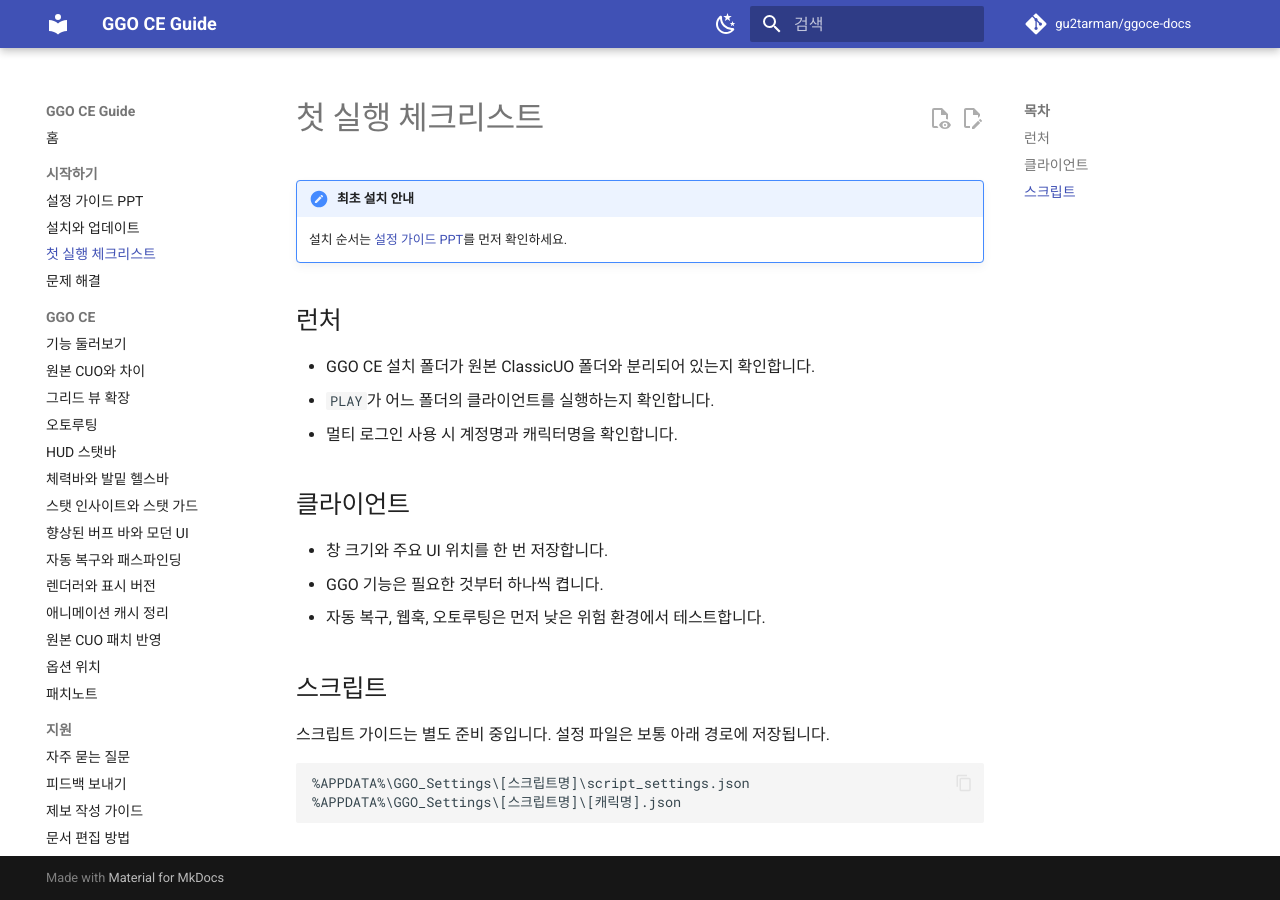
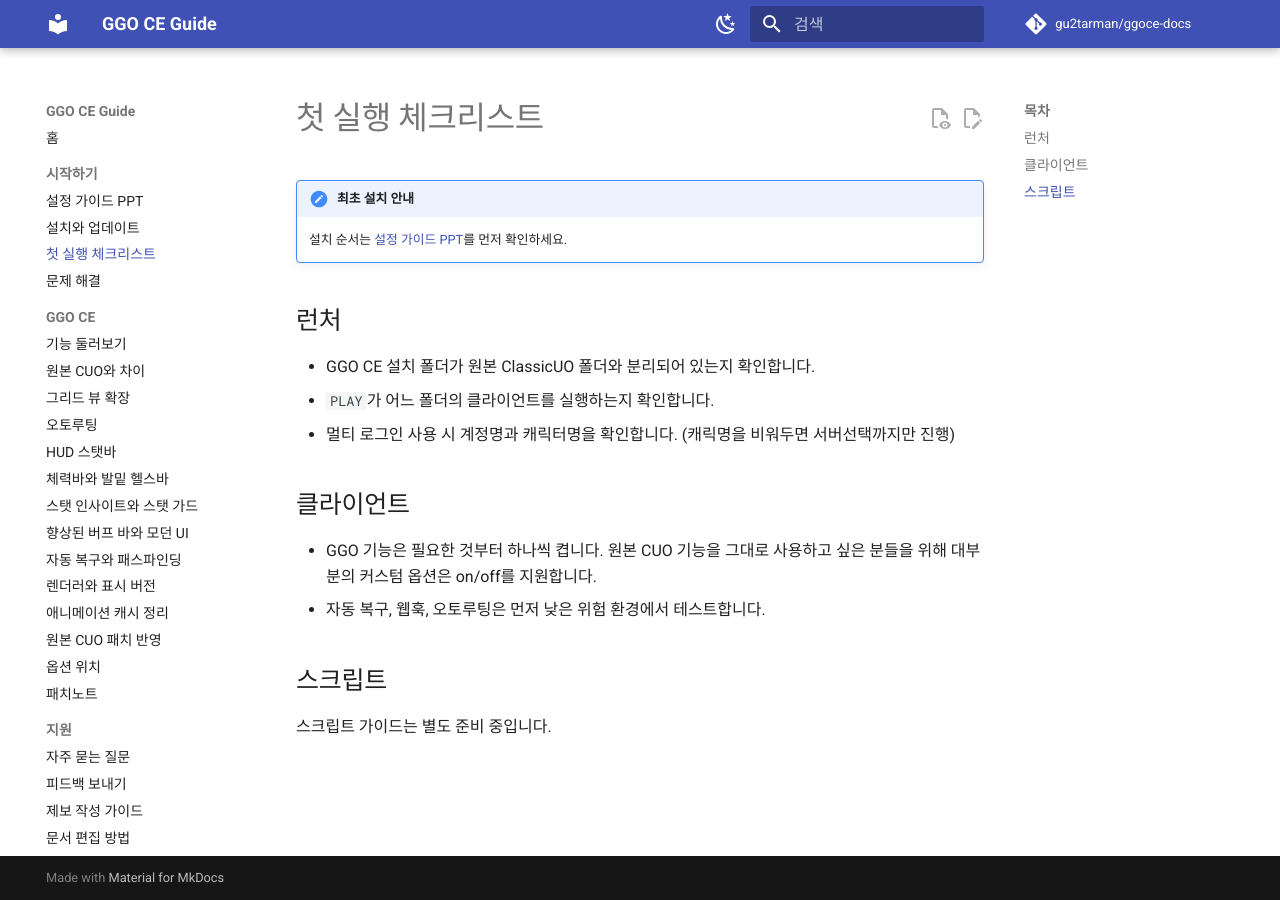
Before and after one commit to gu2tarman/ggoce-docs, an MkDocs documentation site: the page built from docs/install/first-run.md, in a window 1280 px wide. Built offline with MkDocs 1.6.1 and Material for MkDocs 9.7.7, drawn with Linux system fonts in a browser that asks for light colours; comment, search, counter and statistics services are not loaded.

Commit message:
docs: update docs/install/first-run.md

````diff
--- a/docs/install/first-run.md
+++ b/docs/install/first-run.md
@@ -1,7 +1,6 @@
 ---
 title: 첫 실행 체크리스트
 ---
-
 # 첫 실행 체크리스트
 
 !!! note "최초 설치 안내"
@@ -11,19 +10,13 @@ title: 첫 실행 체크리스트
 
 - GGO CE 설치 폴더가 원본 ClassicUO 폴더와 분리되어 있는지 확인합니다.
 - `PLAY`가 어느 폴더의 클라이언트를 실행하는지 확인합니다.
-- 멀티 로그인 사용 시 계정명과 캐릭터명을 확인합니다.
+- 멀티 로그인 사용 시 계정명과 캐릭터명을 확인합니다. (캐릭명을 비워두면 서버선택까지만 진행)
 
 ## 클라이언트
 
-- 창 크기와 주요 UI 위치를 한 번 저장합니다.
-- GGO 기능은 필요한 것부터 하나씩 켭니다.
+- GGO 기능은 필요한 것부터 하나씩 켭니다. 원본 CUO 기능을 그대로 사용하고 싶은 분들을 위해 대부분의 커스텀 옵션은 on/off를 지원합니다.
 - 자동 복구, 웹훅, 오토루팅은 먼저 낮은 위험 환경에서 테스트합니다.
 
 ## 스크립트
 
-스크립트 가이드는 별도 준비 중입니다. 설정 파일은 보통 아래 경로에 저장됩니다.
-
-```text
-%APPDATA%\GGO_Settings\[스크립트명]\script_settings.json
-%APPDATA%\GGO_Settings\[스크립트명]\[캐릭명].json
-```
+스크립트 가이드는 별도 준비 중입니다.
````
